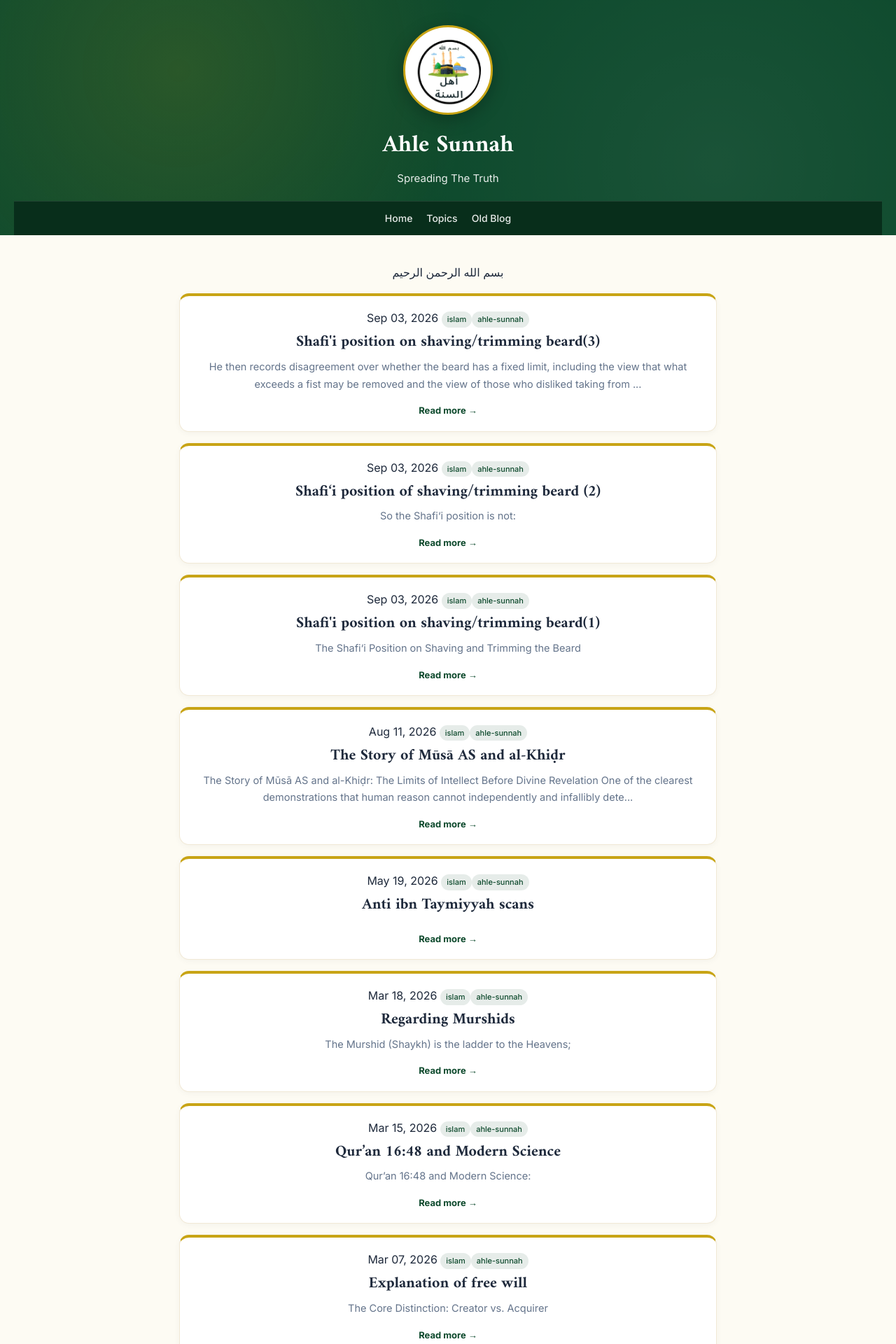
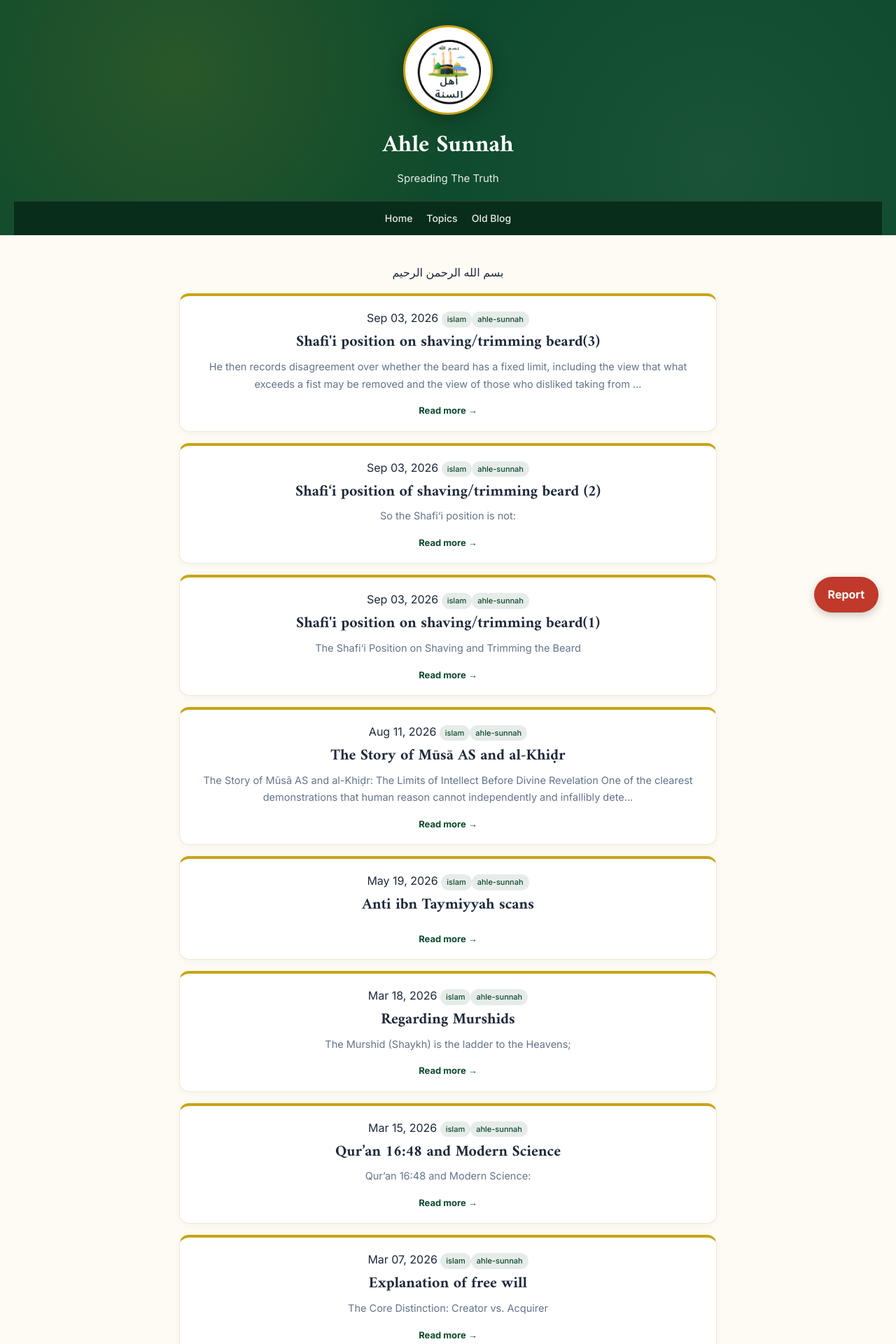
Before and after one commit to Fali17/ahlesunnah, a Jekyll site: the page built from index.html, in a window 1280 px wide. Shown: the top 1920 px of the page at 70% size. Built offline with Jekyll 4.4.1, drawn with Linux system fonts in a browser that asks for light colours.

Commit message:
Add styles for floating report button
Added styles for a floating report button.

```diff
--- a/assets/css/main.css
+++ b/assets/css/main.css
@@ -221,3 +221,26 @@ body {
     padding: 20px 16px;
   }
 }
+
+/* Floating Report button */
+.floating-report-btn {
+  position: fixed;
+  bottom: 25px;
+  right: 25px;
+  background-color: #c0392b;   /* strong red – good for “Report” */
+  color: white;
+  padding: 12px 20px;
+  border-radius: 50px;
+  font-weight: 600;
+  text-decoration: none;
+  box-shadow: 0 4px 12px rgba(0, 0, 0, 0.2);
+  z-index: 1000;
+  transition: all 0.2s ease;
+  font-family: 'Inter', sans-serif; /* matches your site */
+}
+
+.floating-report-btn:hover {
+  background-color: #a93226;
+  transform: translateY(-2px);
+  box-shadow: 0 6px 16px rgba(0, 0, 0, 0.25);
+}
```
